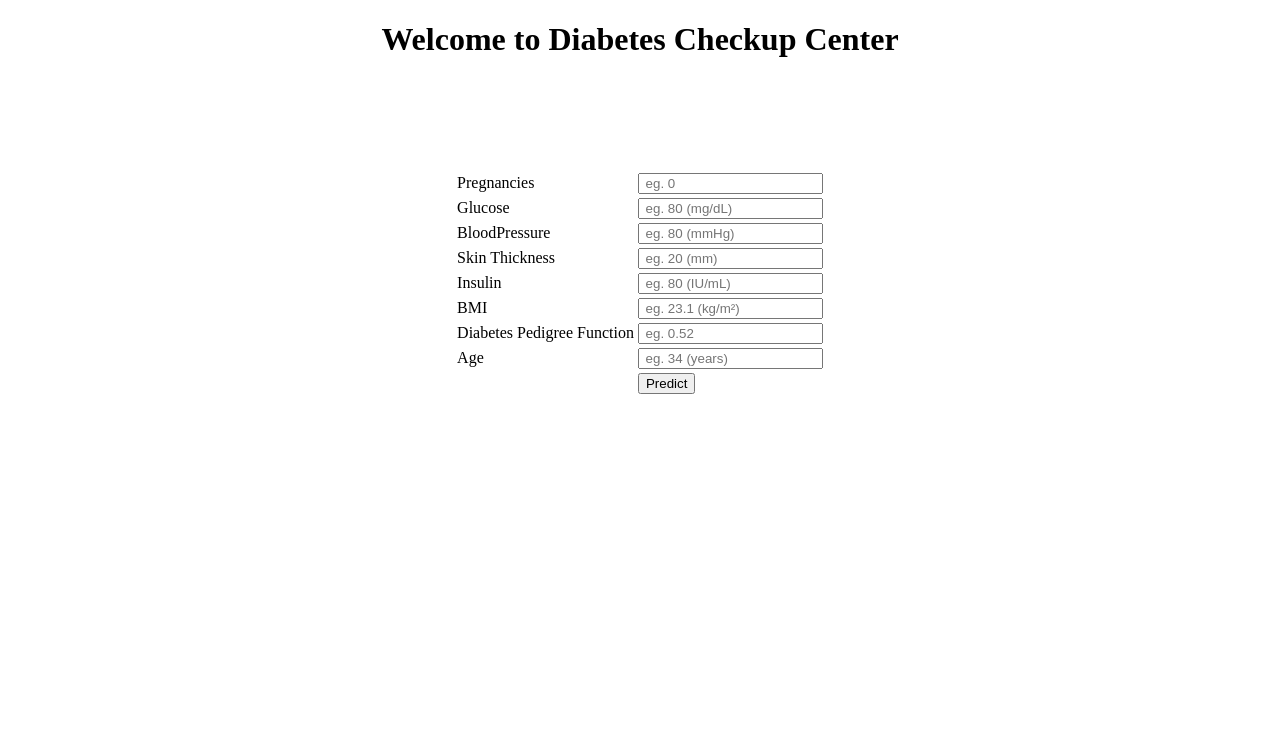
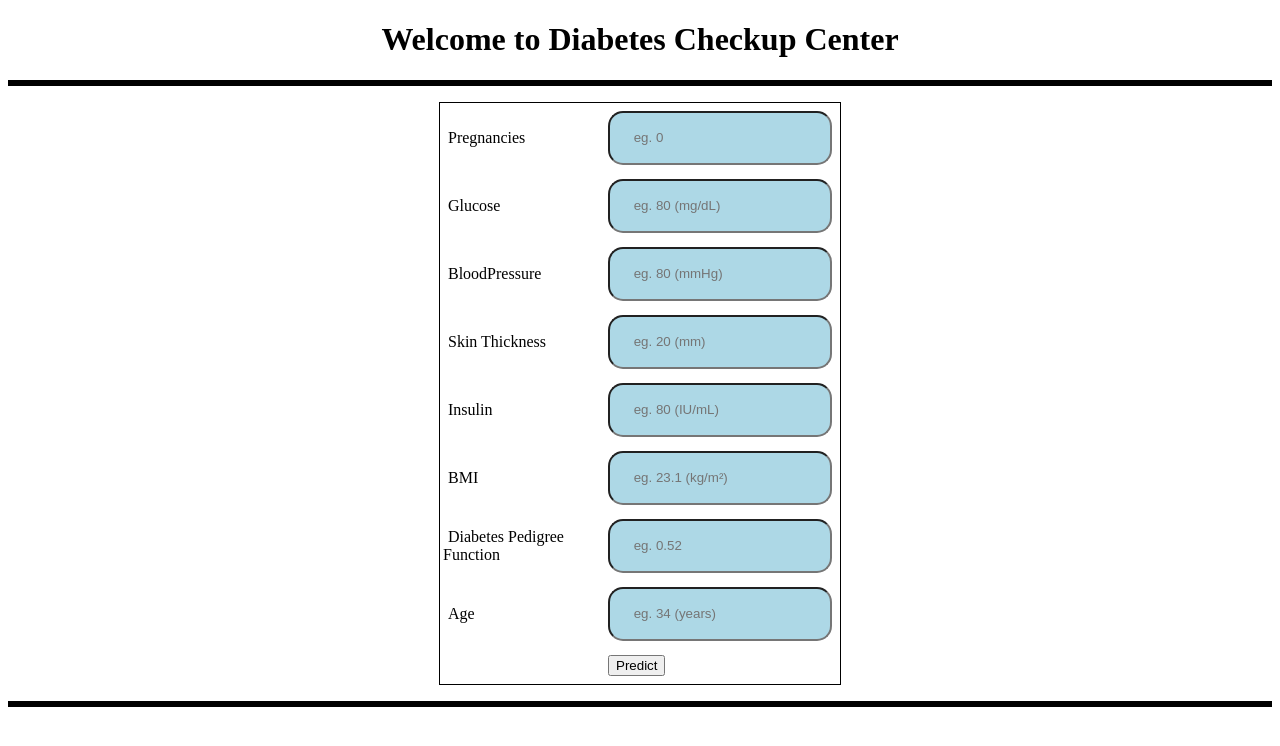
Before and after one commit to PurnimaSingh10/ML, a Flask app: page / in a window 1280 px wide. Shown: the top 746 px of the page. Run offline with Flask 2, Linux system fonts and the light colour scheme; parts of the project's set-up code (start-up, migrations or seed data) failed here and were passed over.

Commit message:
Update index.html

```diff
--- a/templates/index.html
+++ b/templates/index.html
@@ -2,8 +2,8 @@
 
 <html lang="en" dir="ltr">
 <head> <h1> <center>Welcome to Diabetes Checkup Center</center> </h1>
- <!--	<link rel="shortcut icon" href="{{ url_for('static', filename='favicon.ico') }}">
-        <link rel="stylesheet" type="text/css" href="{{ url_for('static', filename='styles.css') }}">  -->
+ <link rel="shortcut icon" href="{{ url_for('static', filename='favicon.ico') }}">
+        <link rel="stylesheet" type="text/css" href="{{ url_for('static', filename='styles.css') }}">
 
  </head>
 <body>
```
